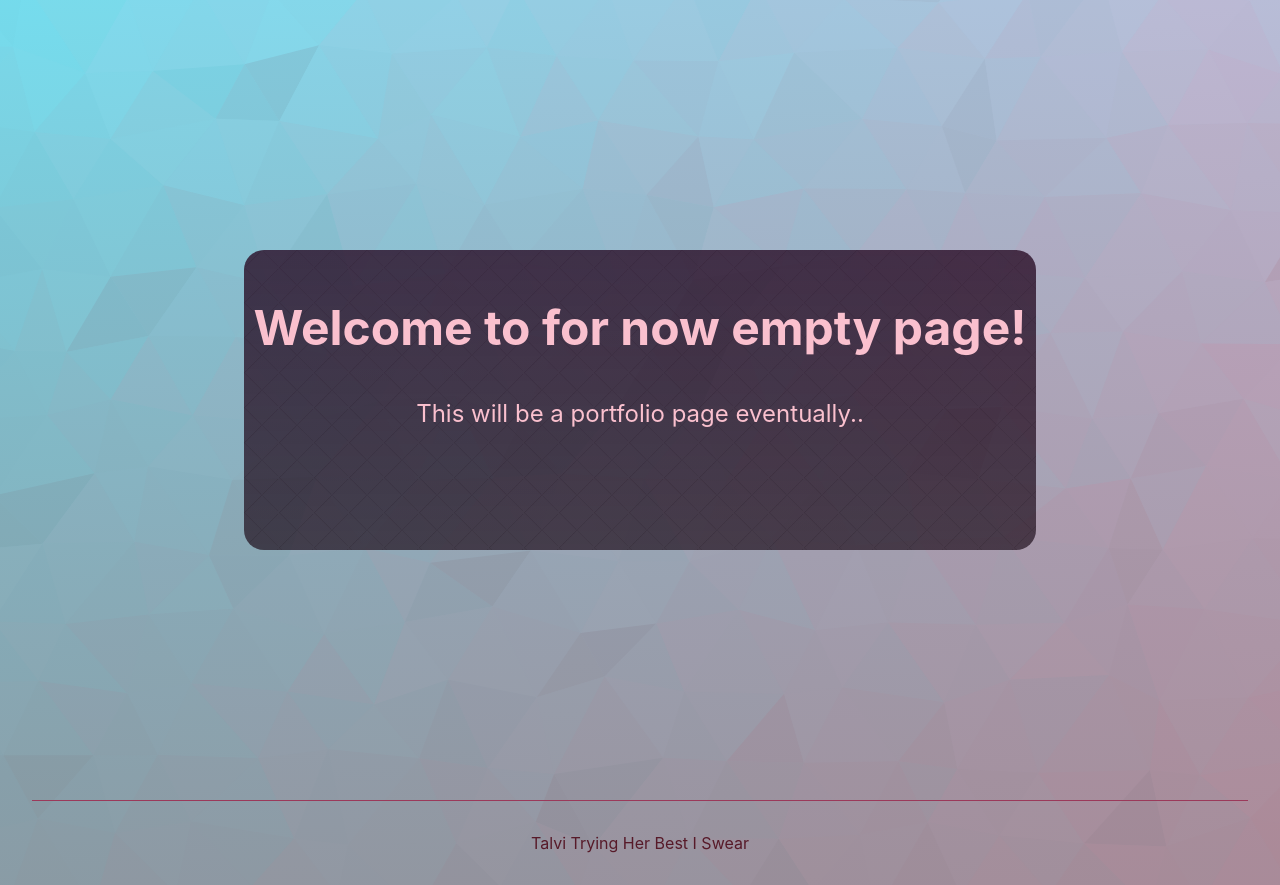
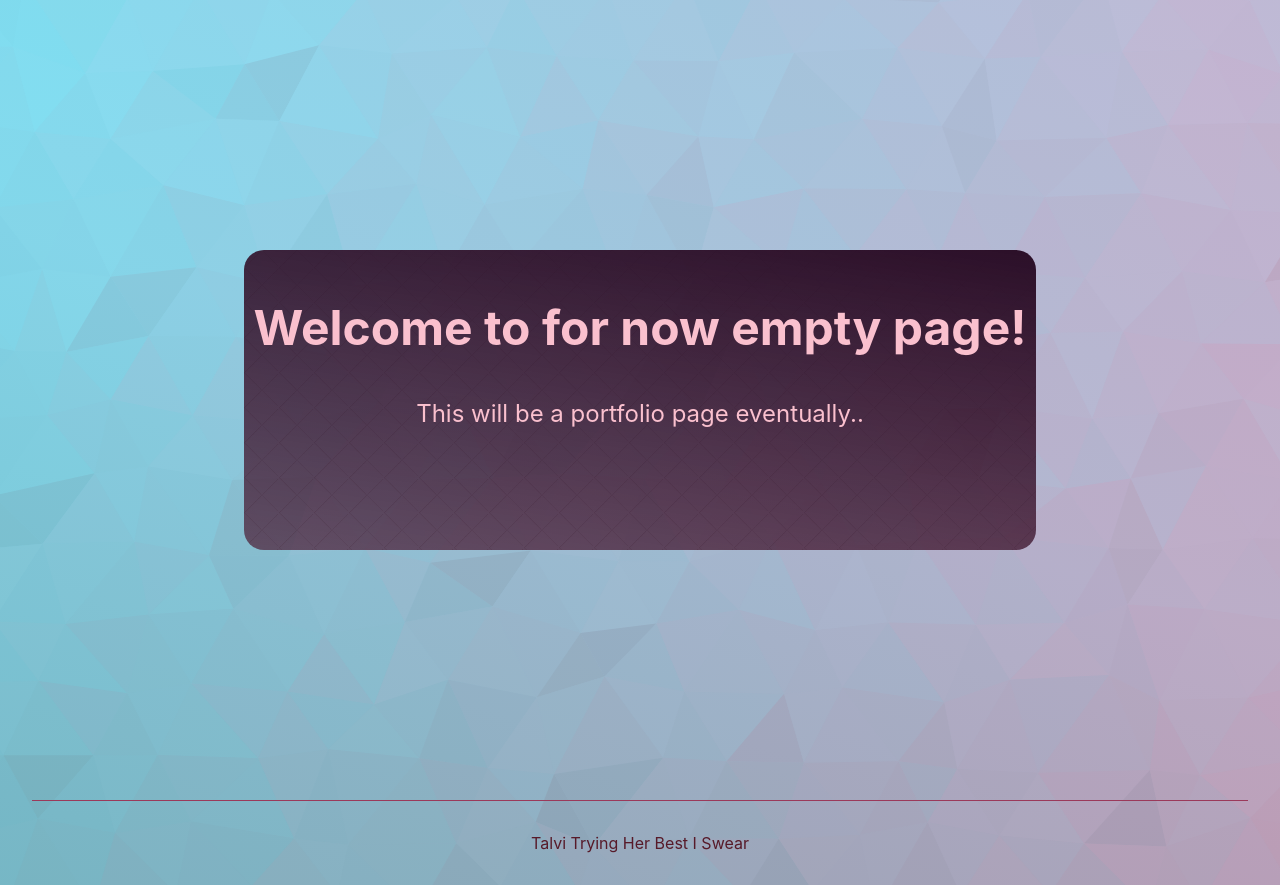
Before and after one commit to TalvenlapsiDot/talvi.art, a Next.js app: page / in a window 1280 px wide. Built offline with nearby package versions, Linux system fonts and the light colour scheme.

Commit message:
Better bg

```diff
--- a/styles/Home.module.css
+++ b/styles/Home.module.css
@@ -1,6 +1,6 @@
 .container {
   padding: 0 2rem;
-  background-image: linear-gradient(rgba(255, 234, 234, 0.171), rgba(165, 142, 142, 0.555)), url('../images/lowpoly.png');
+  background-image: linear-gradient(18deg, rgba(164, 213, 204, 0.250) 0%, rgba(241,241,255, 0.250) 51%, rgba(255,203,218, 0.250) 100%), url('../images/lowpoly.png');
 }
 
 .main {
@@ -56,7 +56,7 @@
   margin: 4rem 0;
   line-height: 1.5;
   font-size: 1.5rem;
-  background-image: linear-gradient(rgba(43, 15, 40, 0.808), rgba(34, 19, 32, 0.712)), url('../images/pattern.png');
+  background-image: linear-gradient(189deg, rgba(43,15,40,1) 0%, rgba(78,31,55,0.7076566125290022) 100%, rgba(46,25,43,1) 100%), url('../images/pattern.png');
   border-radius: 20px;
   min-height: 300px;
   min-width: 300px;
```
